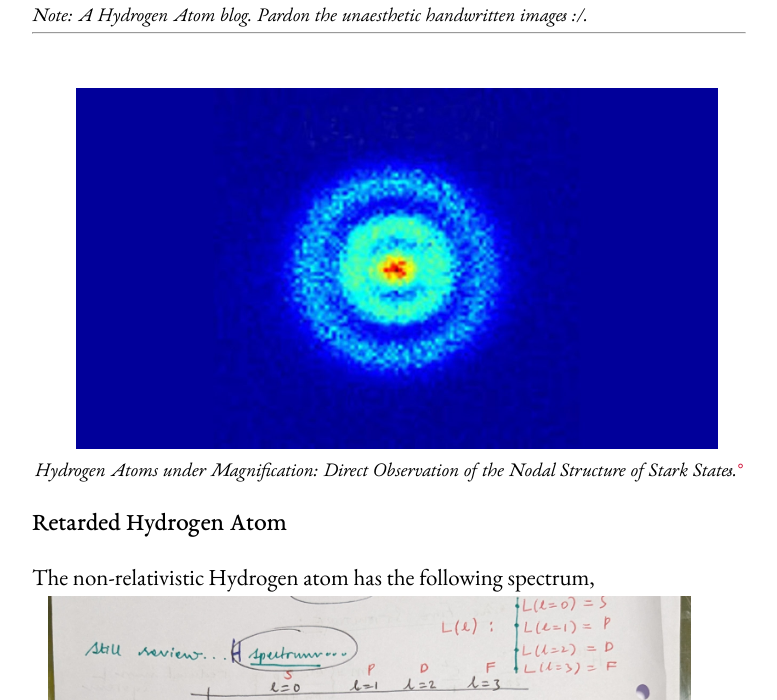
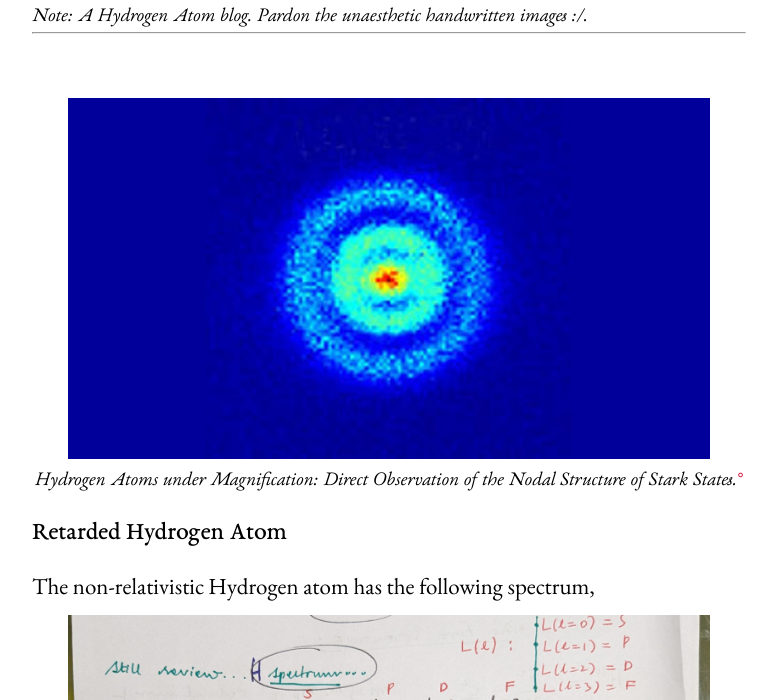
Before and after one commit to Shubhang-sharma/shubhang-sharma, a plain HTML site: page new/hydrogen.html in a window 1280 px wide. Shown: the part 100-800 px from the top of the page, without its empty margins (251-1028 px from the left). Drawn offline with nearby package versions, Linux system fonts and the light colour scheme.

Commit message:
pull-push

```diff
--- a/dump/styles/hstyles.css
+++ b/dump/styles/hstyles.css
@@ -178,6 +178,7 @@ img,video {
     width: 70%
 }
 
+figure img,figure video {
     display: block;
     float: unset;
     margin: auto;
```
